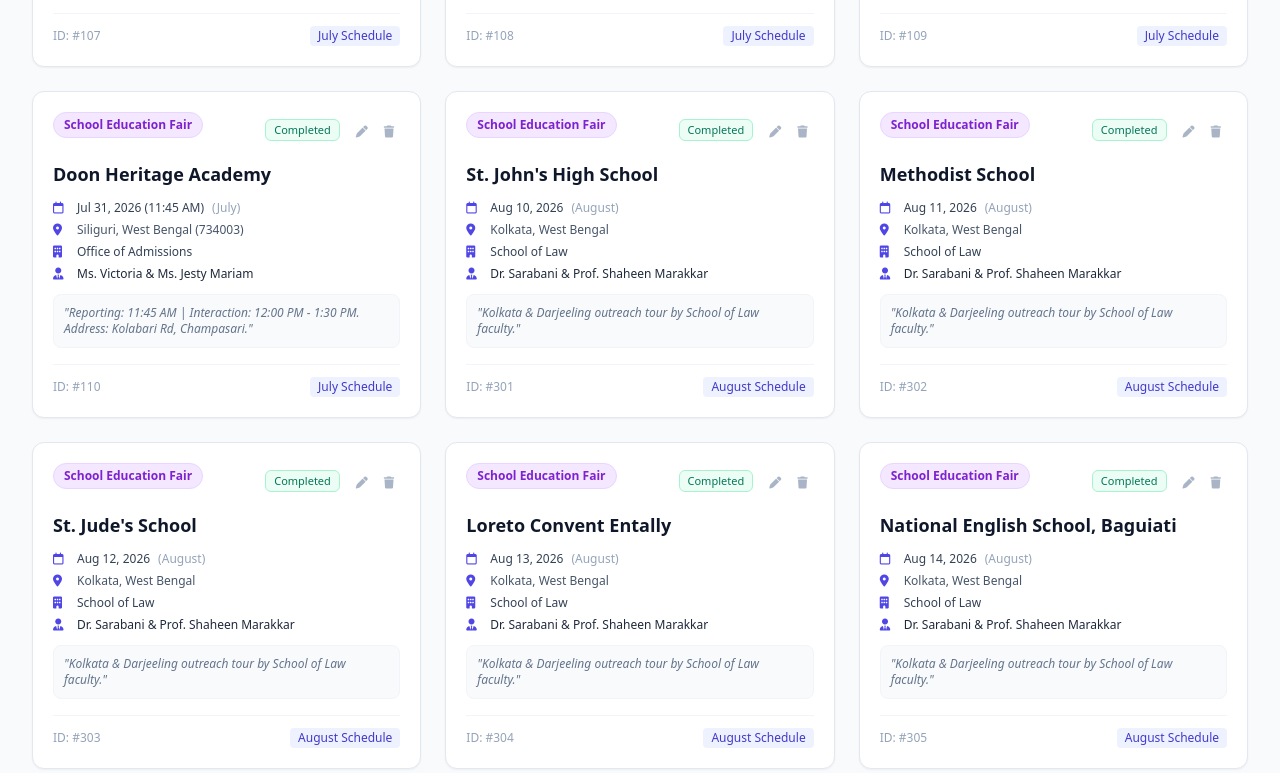
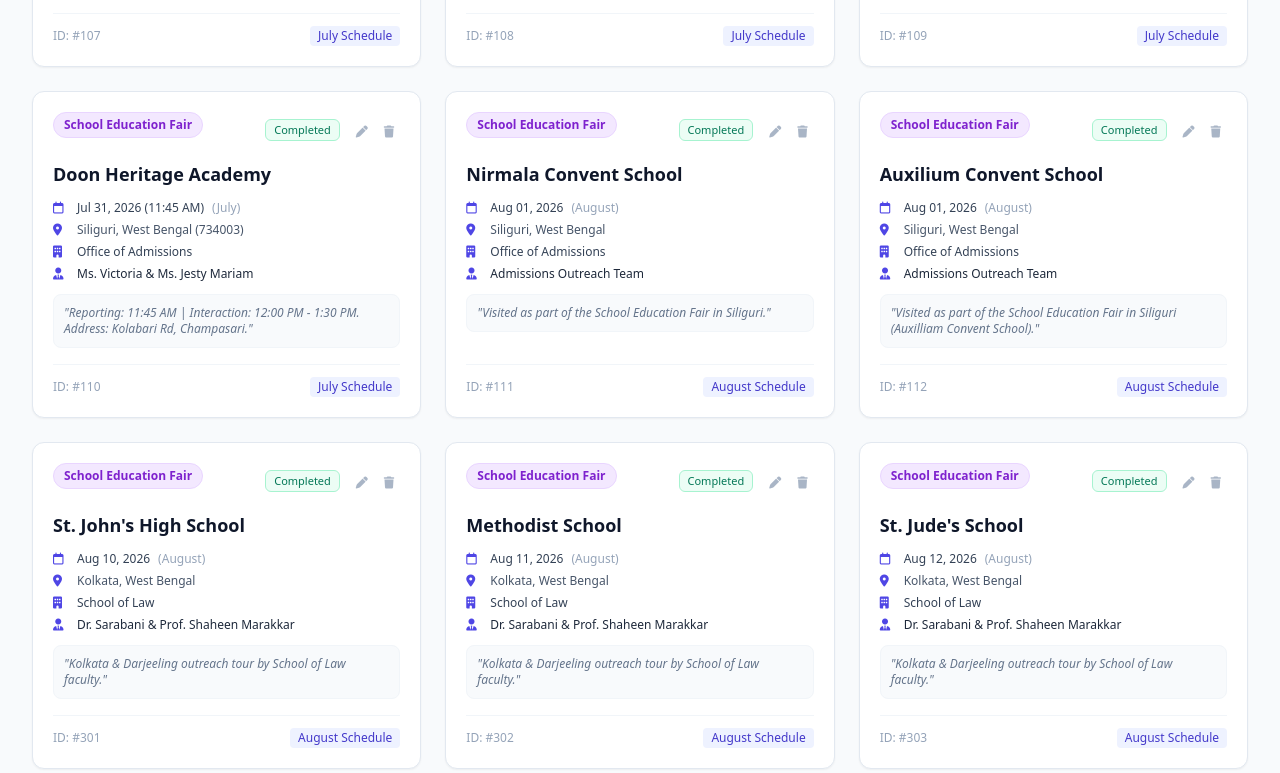
Before and after one commit to mariakjoseph/adr2627, a plain HTML site: page index.html in a window 1280 px wide. Shown: the part 1269-2042 px from the top of the page. Drawn offline with nearby package versions, Linux system fonts and the light colour scheme.

Commit message:
feat: add Nirmala Convent and Auxilium Convent Siliguri school visits

```diff
--- a/index.html
+++ b/index.html
@@ -364,6 +364,31 @@
                 personnel: 'Ms. Victoria & Ms. Jesty Mariam',
                 status: 'Completed',
                 notes: 'Reporting: 11:45 AM | Interaction: 12:00 PM - 1:30 PM. Address: Kolabari Rd, Champasari.'
+            },
+            // August 2026 - Office of Admissions Outreach (Siliguri)
+            {
+                id: '111',
+                schoolName: 'Nirmala Convent School',
+                month: 'August',
+                date: 'Aug 01, 2026',
+                location: 'Siliguri, West Bengal',
+                type: 'School Education Fair',
+                department: 'Office of Admissions',
+                personnel: 'Admissions Outreach Team',
+                status: 'Completed',
+                notes: 'Visited as part of the School Education Fair in Siliguri.'
+            },
+            {
+                id: '112',
+                schoolName: 'Auxilium Convent School',
+                month: 'August',
+                date: 'Aug 01, 2026',
+                location: 'Siliguri, West Bengal',
+                type: 'School Education Fair',
+                department: 'Office of Admissions',
+                personnel: 'Admissions Outreach Team',
+                status: 'Completed',
+                notes: 'Visited as part of the School Education Fair in Siliguri (Auxilliam Convent School).'
             },
             // August 2026 Kolkata & Darjeeling - School of Law Tour
             {
```
